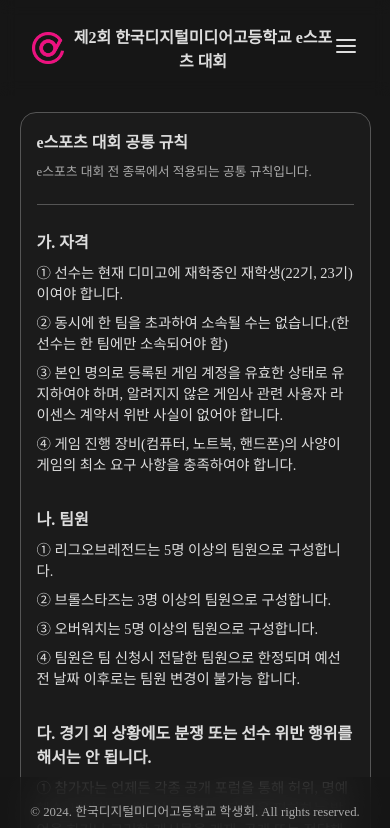
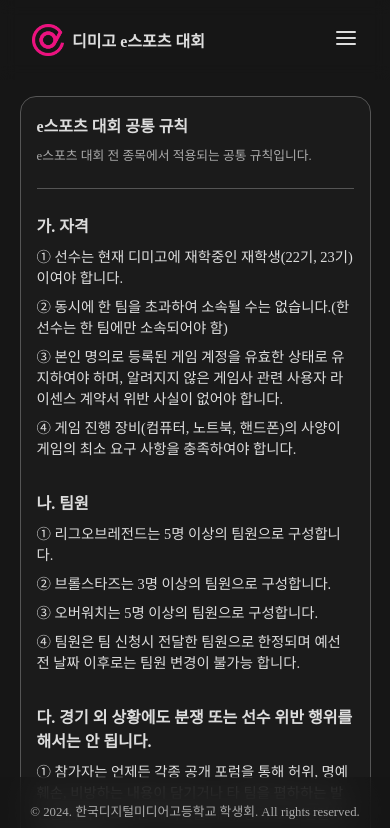
Before and after one commit to LSBeryl/dimigo-esports, a React (Vite) app: page / in a window 390 px wide. Shown: the top 828 px of the page. Built offline with nearby package versions, Linux system fonts and the light colour scheme; a web font is replaced by a local one.

Commit message:
feat: add responsive design

```diff
--- a/src/components/Header.jsx
+++ b/src/components/Header.jsx
@@ -19,7 +19,7 @@
         }}
       >
         <img src={logo} />
-        <div>제2회 한국디지털미디어고등학교 e스포츠 대회</div>
+        <div></div>
       </Left>
       <Right gap="2rem">
         <Col
@@ -109,6 +109,14 @@
   & > div {
     font-weight: 600;
     user-select: none;
+    &::before {
+      content: "제2회 한국디지털미디어고등학교 e스포츠 대회";
+    }
+    @media (max-width: 768px) {
+      &::before {
+        content: "디미고 e스포츠 대회";
+      }
+    }
   }
 `;
 
```
